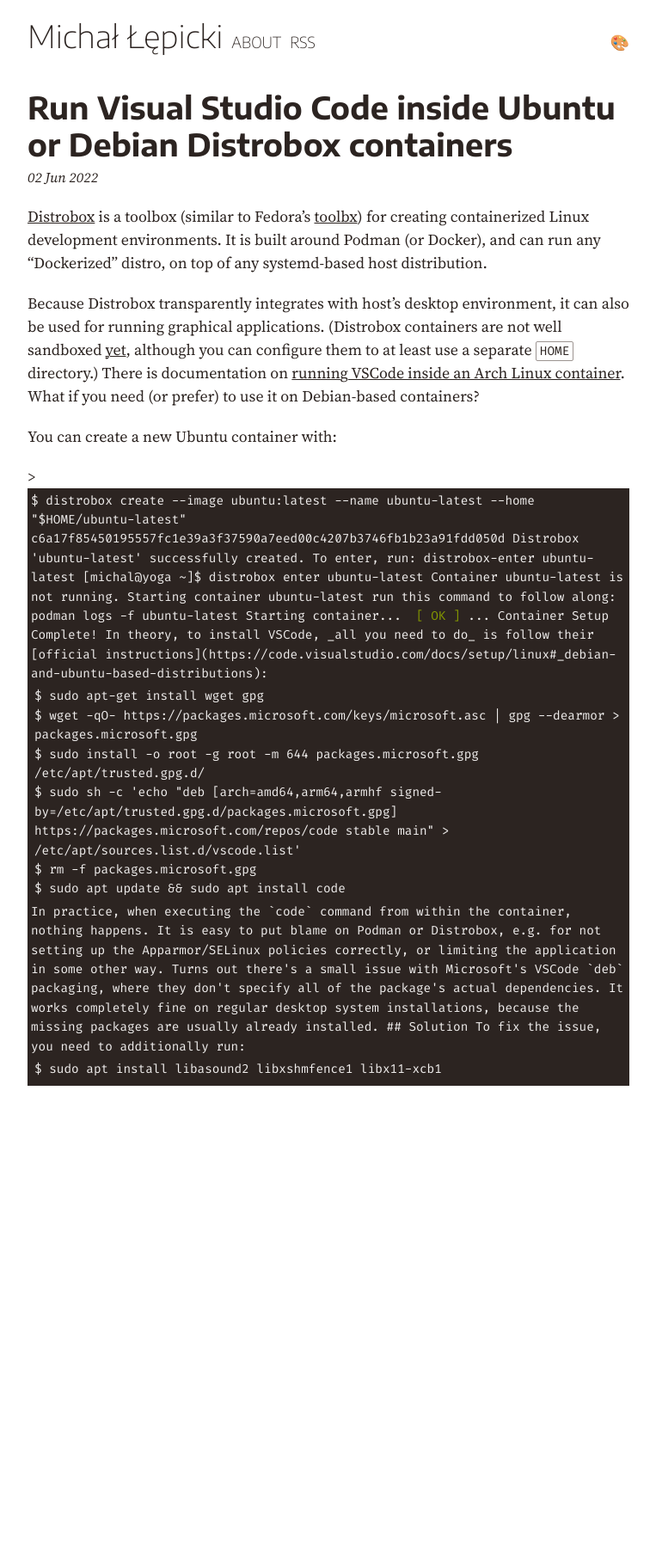
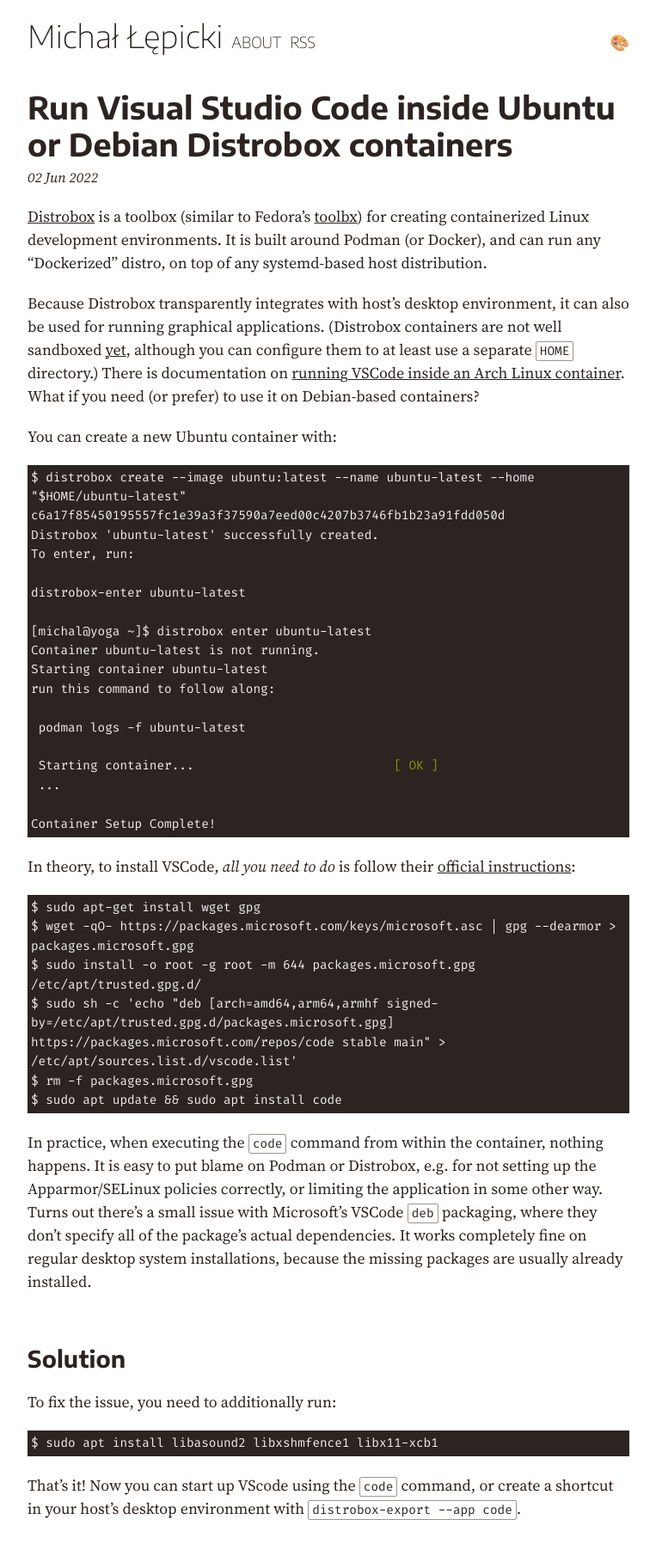
Before and after one commit to michallepicki/blog, a Jekyll site: the page built from _posts/2022-06-02-run-vscode-in-distrobox.md, in a window 1280 px wide. Shown: the whole page at 86% size, without its empty margins (258-1021 px from the left). Built offline with Jekyll 4.4.1, drawn with Linux system fonts in a browser that asks for light colours; before the commit the page ends 1298 px from its top, so only the background shows below that.

Commit message:
fixup markup

```diff
--- a/_posts/2022-06-02-run-vscode-in-distrobox.md
+++ b/_posts/2022-06-02-run-vscode-in-distrobox.md
@@ -26,7 +26,7 @@ run this command to follow along:
  Starting container...                  	<font color="#859900"> [ OK ]</font>
  ...
 
-Container Setup Complete!
+Container Setup Complete!</code></pre></div>
 {% endraw %}
 
 In theory, to install VSCode, _all you need to do_ is follow their [official instructions](https://code.visualstudio.com/docs/setup/linux#_debian-and-ubuntu-based-distributions):
```
